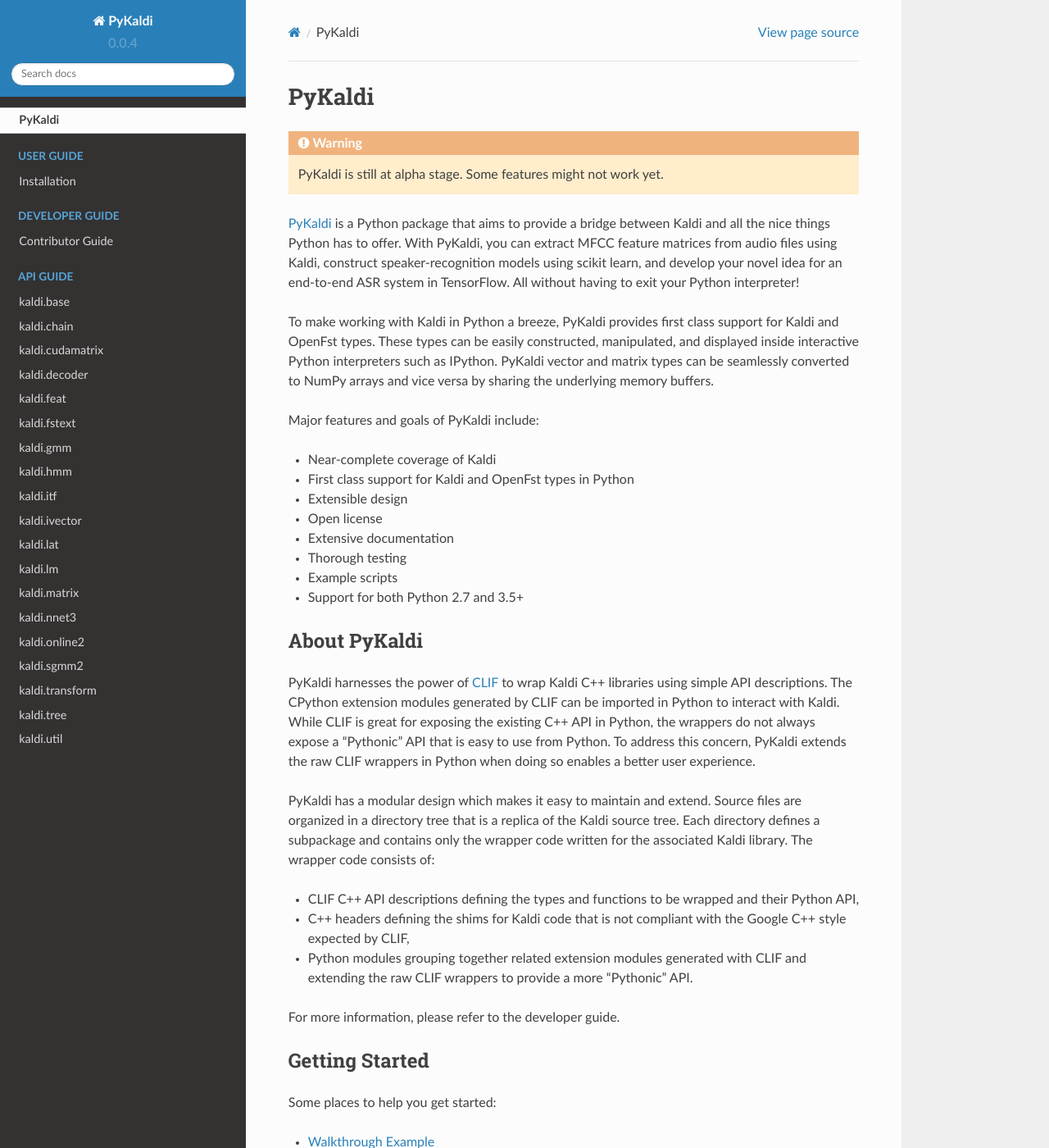
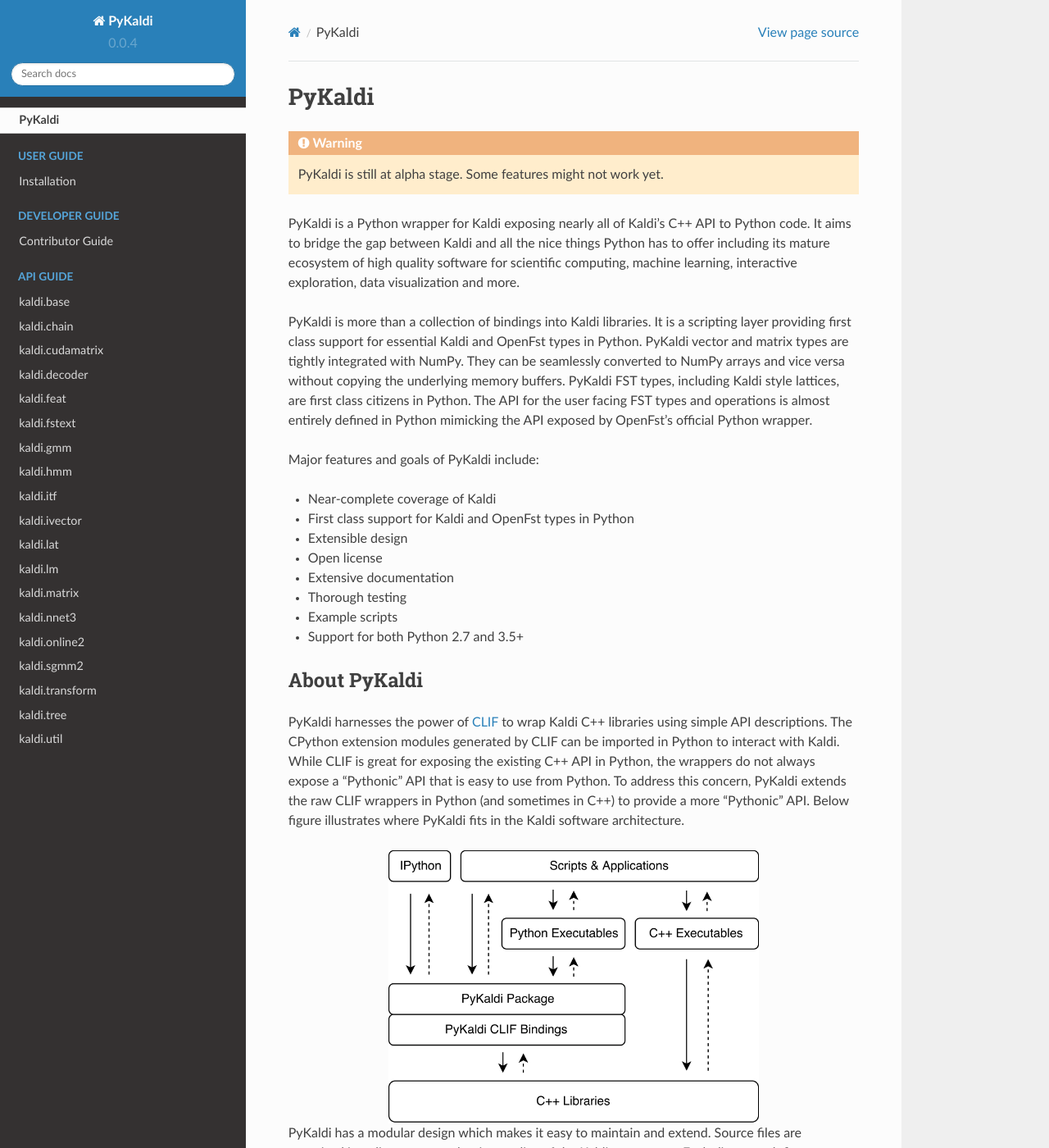
Before and after one commit to pykaldi/pykaldi, a Sphinx documentation site: the page built from docs/index.rst, in a window 1280 px wide and 1400 px high. Shown: the whole window at 82% size. Built offline with Sphinx 7.4.7 and the Read the Docs theme 2.0.0, drawn with Linux system fonts in a browser that asks for light colours.

Commit message:
Update README. Add architecture diagram.

```diff
--- a/docs/index.rst
+++ b/docs/index.rst
@@ -3,18 +3,20 @@
 
 .. warning:: PyKaldi is still at alpha stage. Some features might not work yet.
 
-`PyKaldi <https://github.com/usc-sail/pykaldi>`_ is a Python package that aims
-to provide a bridge between Kaldi and all the nice things Python has to offer.
-With PyKaldi, you can extract MFCC feature matrices from audio files using
-Kaldi, construct speaker-recognition models using scikit learn, and develop your
-novel idea for an end-to-end ASR system in TensorFlow. All without having to
-exit your Python interpreter!
+PyKaldi is a Python wrapper for Kaldi exposing nearly all of Kaldi's C++ API to
+Python code. It aims to bridge the gap between Kaldi and all the nice things
+Python has to offer including its mature ecosystem of high quality software for
+scientific computing, machine learning, interactive exploration, data
+visualization and more.
 
-To make working with Kaldi in Python a breeze, PyKaldi provides first class
-support for Kaldi and OpenFst types. These types can be easily constructed,
-manipulated, and displayed inside interactive Python interpreters such as
-IPython. PyKaldi vector and matrix types can be seamlessly converted to NumPy
-arrays and vice versa by sharing the underlying memory buffers.
+PyKaldi is more than a collection of bindings into Kaldi libraries. It is a
+scripting layer providing first class support for essential Kaldi and OpenFst
+types in Python. PyKaldi vector and matrix types are tightly integrated with
+NumPy. They can be seamlessly converted to NumPy arrays and vice versa without
+copying the underlying memory buffers. PyKaldi FST types, including Kaldi style
+lattices, are first class citizens in Python. The API for the user facing FST
+types and operations is almost entirely defined in Python mimicking the API
+exposed by OpenFst's official Python wrapper.
 
 Major features and goals of PyKaldi include:
 
@@ -43,8 +45,14 @@
 generated by CLIF can be imported in Python to interact with Kaldi. While CLIF
 is great for exposing the existing C++ API in Python, the wrappers do not always
 expose a "Pythonic" API that is easy to use from Python. To address this
-concern, PyKaldi extends the raw CLIF wrappers in Python when doing so enables a
-better user experience.
+concern, PyKaldi extends the raw CLIF wrappers in Python (and sometimes in C++)
+to provide a more "Pythonic" API. Below figure illustrates where PyKaldi fits in
+the Kaldi software architecture.
+
+.. image:: pykaldi.png
+   :alt: Kaldi Software Architecture
+   :align: center
+   :scale: 30 %
 
 PyKaldi has a modular design which makes it easy to maintain and extend. Source
 files are organized in a directory tree that is a replica of the Kaldi source
```
Also changed, not shown: README.md (+21 -14 lines), docs/pykaldi.png (added).
